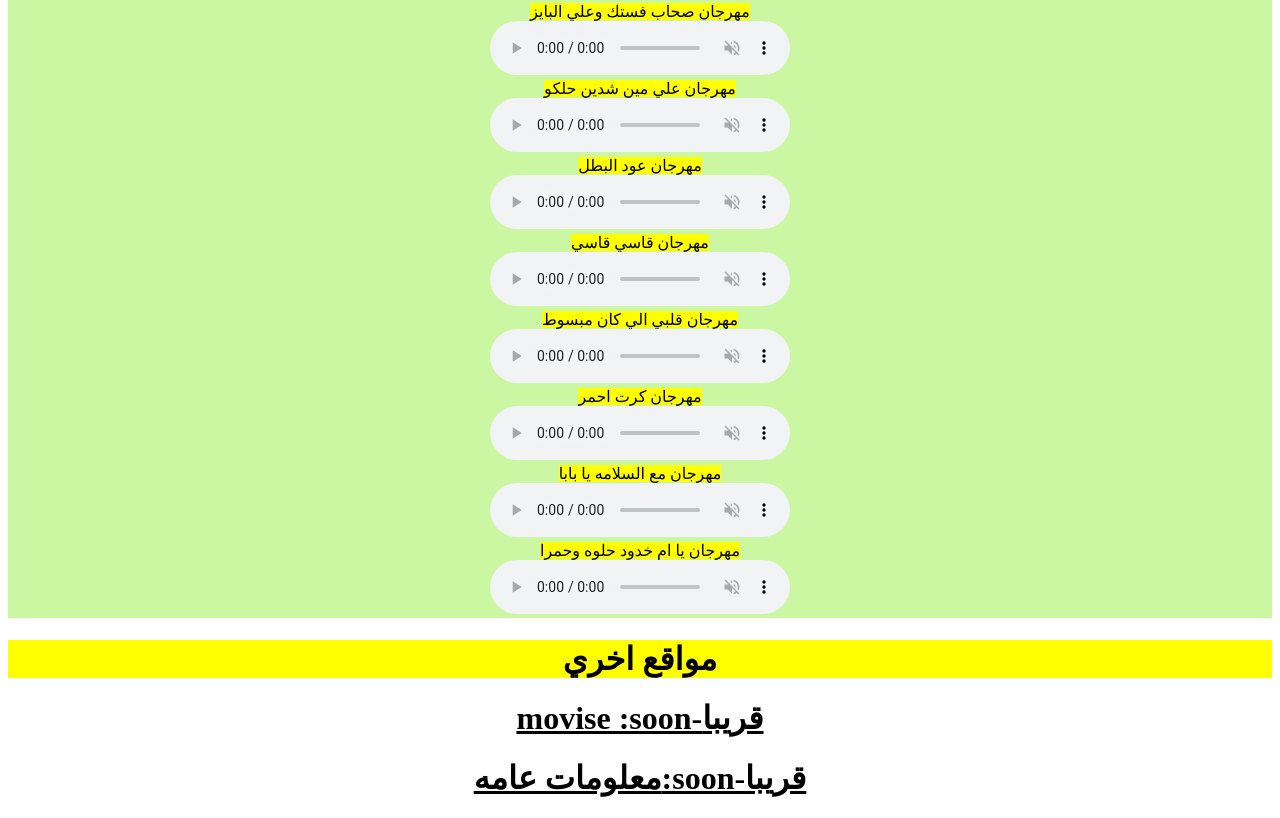
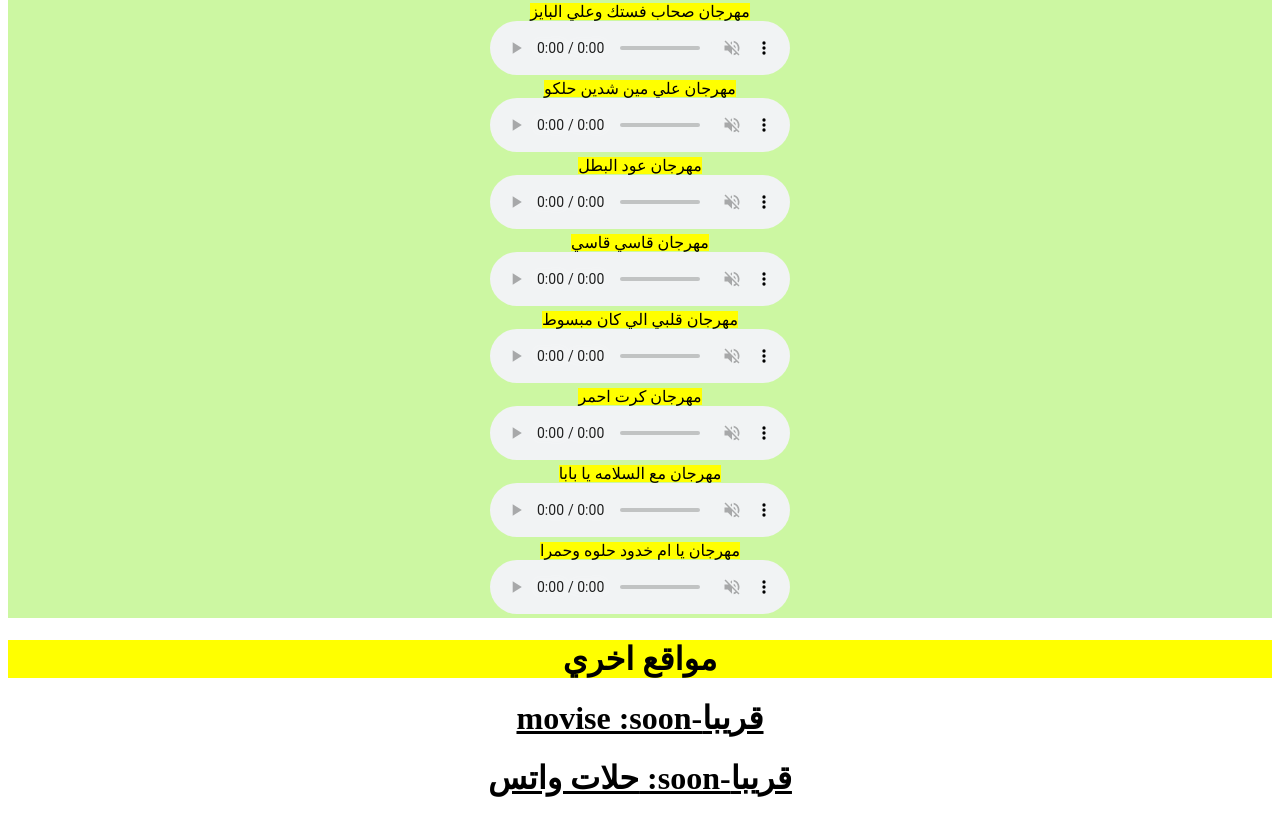
Before and after one commit to yusufemad1/music--, a plain HTML site: page index.html in a window 1280 px wide. Shown: the part 3038-3856 px from the top of the page. Drawn offline with Linux system fonts and the light colour scheme.

Commit message:
Update index.html

```diff
--- a/index.html
+++ b/index.html
@@ -263,7 +263,7 @@
 <center>
   <h1 id="yuu">مواقع اخري</h1>
 <a href="" id="po"><h1> movise :soon-قريبا </h1></a>
-<a href="" id="po"> <h1>معلومات عامه:soon-قريبا</h1>  </a>
+<a href="" id="po"> <h1>حلات واتس :soon-قريبا</h1>  </a>
 </center>
 
 </body>
```
